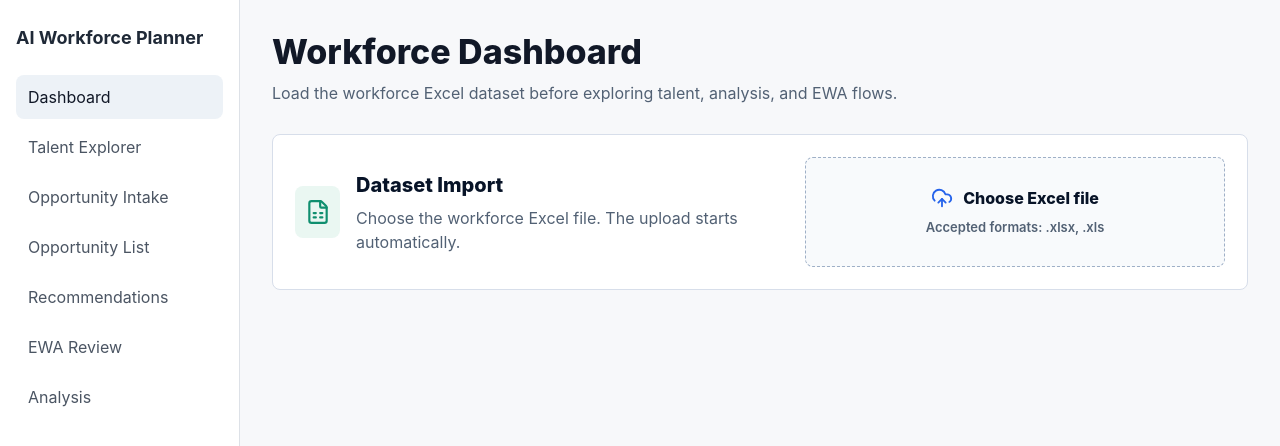
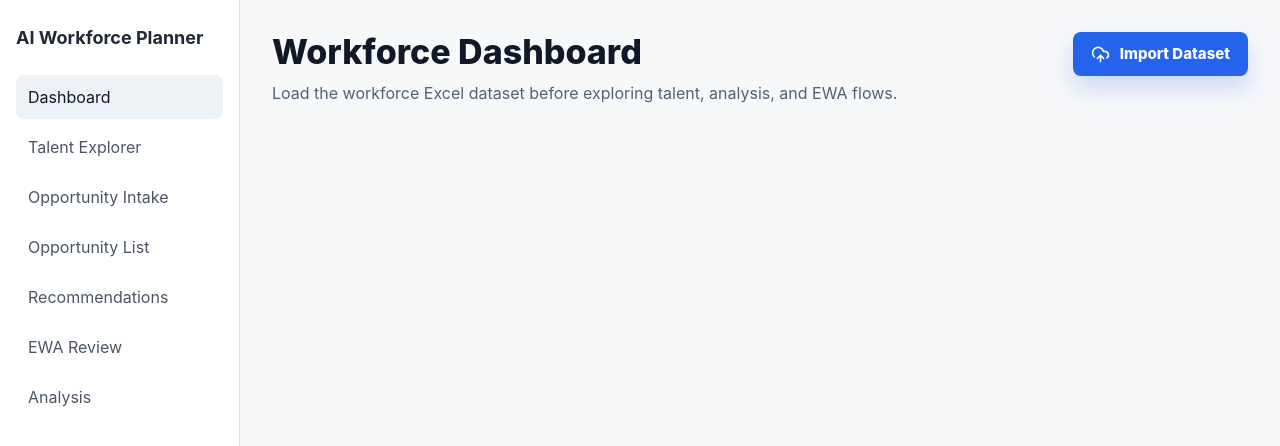
Before and after one commit to Shircheng/ai-workforce-planner, a React (Vite) app in the folder frontend/: page / in a window 1280 px wide. Shown: the top 446 px of the page. Built offline with nearby package versions, Linux system fonts and the light colour scheme; no server answers.

Commit message:
fix(dashboard): move the import dataset button to the top right corner

```diff
--- a/frontend/src/pages/DashboardPage.css
+++ b/frontend/src/pages/DashboardPage.css
@@ -25,103 +25,51 @@
   line-height: 1.55;
 }
 
-.dataset-import-panel {
-  display: grid;
-  grid-template-columns: minmax(260px, 1fr) minmax(320px, 420px);
-  gap: 24px;
+.dashboard-actions {
+  display: flex;
   align-items: center;
-  border: 1px solid #d7deea;
-  border-radius: 8px;
-  background: #ffffff;
-  padding: 22px;
+  justify-content: flex-end;
 }
 
-.dataset-import-copy {
-  display: flex;
-  align-items: center;
-  gap: 16px;
-}
-
-.dataset-import-icon {
-  display: inline-flex;
-  width: 52px;
-  height: 52px;
-  align-items: center;
-  justify-content: center;
-  border-radius: 8px;
-  background: #eaf7f2;
-  color: #0f8f6f;
-}
-
-.dataset-import-icon svg {
-  width: 26px;
-  height: 26px;
-}
-
-.dataset-import-copy h2 {
-  margin: 0;
-  font-size: 20px;
-  font-weight: 800;
-}
-
-.dataset-import-copy p {
-  margin: 6px 0 0;
-  color: #526174;
-  line-height: 1.5;
-}
-
-.dataset-file-picker {
-  display: flex;
-  min-height: 110px;
-  cursor: pointer;
-  flex-direction: column;
-  align-items: center;
-  justify-content: center;
-  gap: 8px;
-  border: 1px dashed #9fb0c7;
-  border-radius: 8px;
-  background: #f8fafc;
-  color: #071327;
-  transition:
-    border-color 0.2s ease,
-    background 0.2s ease,
-    box-shadow 0.2s ease;
-}
-
-.dataset-file-picker:hover {
-  border-color: #2563eb;
-  background: #f3f7ff;
-  box-shadow: 0 10px 26px rgba(37, 99, 235, 0.08);
-}
-
-.dataset-file-picker.is-uploading {
-  cursor: wait;
-  border-color: #14b894;
-  background: #f2fbf8;
-}
-
-.dataset-file-picker input {
+.dataset-file-input {
   display: none;
 }
 
-.dataset-picker-main {
+.dataset-import-button {
   display: inline-flex;
+  height: 44px;
+  cursor: pointer;
   align-items: center;
+  justify-content: center;
   gap: 10px;
-  font-size: 16px;
+  border: 0;
+  border-radius: 8px;
+  background: #2563eb;
+  color: #ffffff;
+  padding: 0 18px;
+  font-size: 15px;
   font-weight: 800;
+  box-shadow: 0 12px 26px rgba(37, 99, 235, 0.22);
+  transition:
+    background 0.2s ease,
+    box-shadow 0.2s ease,
+    transform 0.2s ease;
 }
 
-.dataset-picker-main svg {
-  width: 22px;
-  height: 22px;
-  color: #2563eb;
+.dataset-import-button:hover:not(:disabled) {
+  background: #1d4ed8;
+  box-shadow: 0 14px 30px rgba(37, 99, 235, 0.28);
+  transform: translateY(-1px);
 }
 
-.dataset-picker-sub {
-  color: #526174;
-  font-size: 13px;
-  font-weight: 600;
+.dataset-import-button:disabled {
+  cursor: wait;
+  opacity: 0.76;
+}
+
+.dataset-import-button svg {
+  width: 19px;
+  height: 19px;
 }
 
 .dataset-spinner {
@@ -188,15 +136,17 @@
 }
 
 @media (max-width: 900px) {
-  .dataset-import-panel {
-    grid-template-columns: 1fr;
+  .dashboard-header {
+    flex-direction: column;
+  }
+
+  .dashboard-actions {
+    width: 100%;
+    justify-content: flex-start;
+  }
+
+  .dataset-import-button {
+    width: 100%;
   }
 
 }
-
-@media (max-width: 560px) {
-  .dataset-import-copy {
-    align-items: flex-start;
-  }
-
-}
--- a/frontend/src/pages/DashboardPage.tsx
+++ b/frontend/src/pages/DashboardPage.tsx
@@ -1,5 +1,5 @@
 import { useRef, useState, type ChangeEvent } from 'react'
-import { CheckCircle2, FileSpreadsheet, LoaderCircle, UploadCloud, XCircle } from 'lucide-react'
+import { CheckCircle2, LoaderCircle, UploadCloud, XCircle } from 'lucide-react'
 import { importApi } from '../api/importApi'
 import './DashboardPage.css'
 
@@ -10,7 +10,6 @@ type ToastState = {
 
 function DashboardPage() {
   const inputRef = useRef<HTMLInputElement | null>(null)
-  const [selectedFileName, setSelectedFileName] = useState('')
   const [isUploading, setIsUploading] = useState(false)
   const [toast, setToast] = useState<ToastState | null>(null)
 
@@ -18,7 +17,6 @@ function DashboardPage() {
     const file = event.target.files?.[0]
     if (!file) return
 
-    setSelectedFileName(file.name)
     setIsUploading(true)
     setToast(null)
 
@@ -64,39 +62,29 @@ function DashboardPage() {
           <h1>Workforce Dashboard</h1>
           <p>Load the workforce Excel dataset before exploring talent, analysis, and EWA flows.</p>
         </div>
-      </div>
-
-      <div className="dataset-import-panel">
-        <div className="dataset-import-copy">
-          <div className="dataset-import-icon">
-            <FileSpreadsheet />
-          </div>
-          <div>
-            <h2>Dataset Import</h2>
-            <p>Choose the workforce Excel file. The upload starts automatically.</p>
-          </div>
-        </div>
-
-        <label className={`dataset-file-picker ${isUploading ? 'is-uploading' : ''}`}>
+        <div className="dashboard-actions">
           <input
             ref={inputRef}
+            className="dataset-file-input"
             type="file"
             accept=".xlsx,.xls"
             disabled={isUploading}
             onChange={handleFileChange}
           />
-          <span className="dataset-picker-main">
+          <button
+            type="button"
+            className="dataset-import-button"
+            disabled={isUploading}
+            onClick={() => inputRef.current?.click()}
+          >
             {isUploading ? (
               <LoaderCircle className="dataset-spinner" />
             ) : (
               <UploadCloud />
             )}
-            {isUploading ? 'Uploading dataset...' : 'Choose Excel file'}
-          </span>
-          <span className="dataset-picker-sub">
-            {selectedFileName || 'Accepted formats: .xlsx, .xls'}
-          </span>
-        </label>
+            {isUploading ? 'Importing...' : 'Import Dataset'}
+          </button>
+        </div>
       </div>
 
     </section>
```
